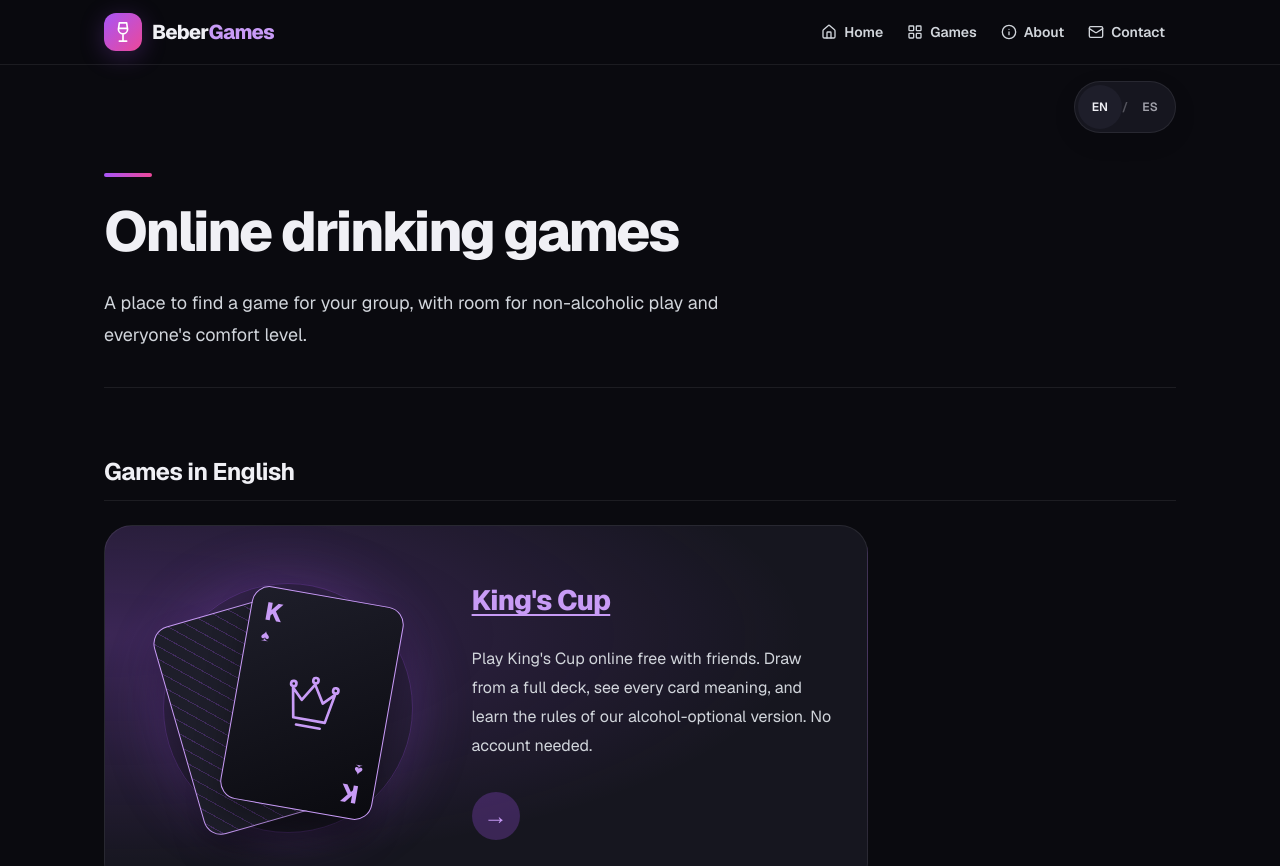
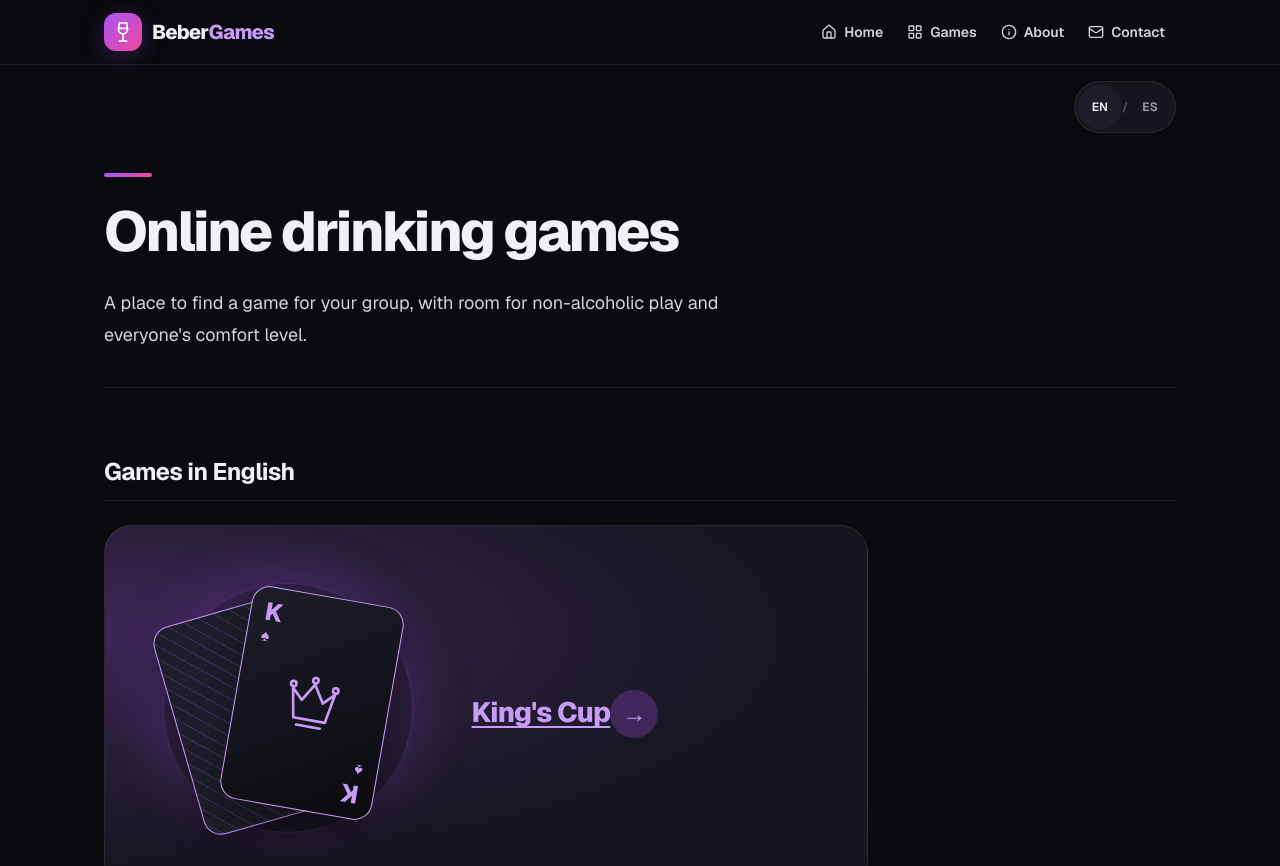
Before and after one commit to imanolmanero-dev/drinking-games, a Next.js app: page /en/games in a window 1280 px wide. Shown: the top 866 px of the page. Built offline with nearby package versions, Linux system fonts and the light colour scheme.

Commit message:
fix: preserve English games hub copy

```diff
--- a/app/(english)/en/games/page.tsx
+++ b/app/(english)/en/games/page.tsx
@@ -3,7 +3,6 @@ import EnglishLink from "@/components/layout/english/EnglishLink";
 import { publishedRoutes } from "@/lib/i18n/routes";
 import { englishPageMetadata } from "@/lib/i18n/metadata";
 import { CardArtwork } from "@/components/layout/english/EnglishArtwork";
-import { KINGS_CUP_DESCRIPTION } from "@/lib/data/kings-cup-editorial";
 
 export const generateMetadata = englishPageMetadata("games-hub", "Online Drinking Games — The Games Hub", "Check the English game selection at BeberGames and plan a relaxed game night with friends. Alcohol is optional, and everyone can play at their own pace.");
 
@@ -18,7 +17,6 @@ export default function EnglishGames() {
             <CardArtwork />
             <div>
               <EnglishLink routeId={game.id} id={`en-catalog-${game.id}`} />
-              {game.id === "kings-cup" && <p>{KINGS_CUP_DESCRIPTION}</p>}
               <span className="en-catalog-arrow" aria-hidden="true">→</span>
             </div>
           </div>
```
